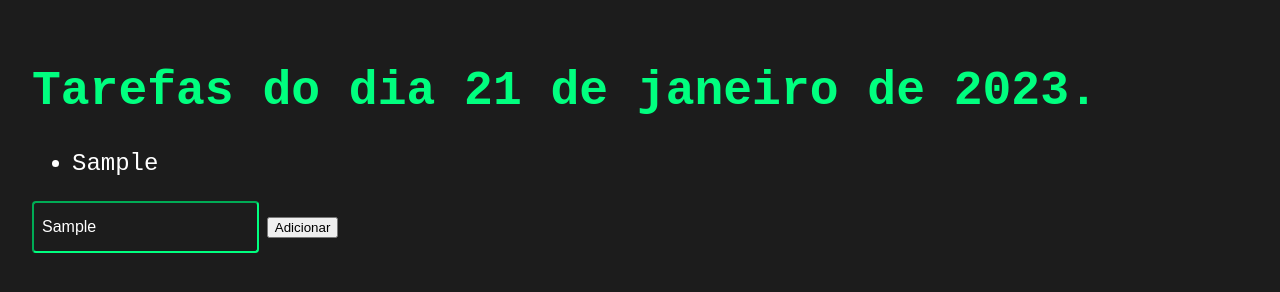
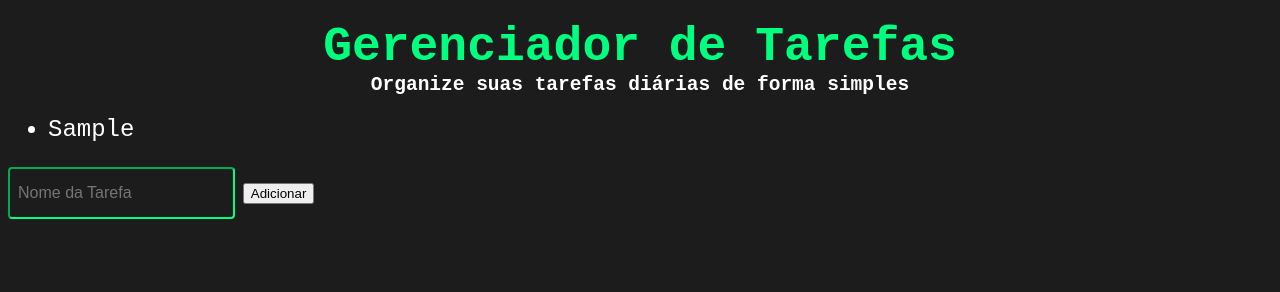
Before and after one commit to alaimcosta/trainingDevelopmentWeb, a plain HTML site: page index.html in a window 1280 px wide. Both pictures are taken after typing "Sample" into the empty fields and a click on the button "Adicionar". Drawn offline with Linux system fonts and the light colour scheme.

Commit message:
Alteração e incremento nas funcionalidades

```diff
--- a/index.html
+++ b/index.html
@@ -10,8 +10,9 @@
 </head>
 <body>
     <div>
-        <h1 class="title">Tarefas do dia 21 de janeiro de 2023.</h1>
-        <ul id="list"></ul>
+        <h1 class="title">Gerenciador de Tarefas</h1>
+        <h2 class="subtitle">Organize suas tarefas diárias de forma simples</h2>
+        <ul onclick="subliTask()" id="list"></ul>
     </div>
 
     <div>
--- a/main.css
+++ b/main.css
@@ -2,13 +2,24 @@ body {
     background-color: #1c1c1c;
     color: #ffffff;
     font-family: monospace;
-    padding: 24px;
+    padding: 24=px;
+
 }
 
 .title {
     font-size: 48px;
     color: #00ff7f;
+    margin: 20px 0px 0px 0px;
+    text-align: center;
 
+}
+.subtitle{
+    margin: 0px 0px 20px 0px;
+    text-align: center;
+}
+
+.title .subtitle{
+    text-align: center;
 }
 
 .list-item{
--- a/main.js
+++ b/main.js
@@ -14,4 +14,14 @@ function addNewTask(){
     listItem.appendChild(textElement);
     list.appendChild(listItem);
 
+    var text = document.getElementById("task_name").value='';
 }
+
+function subliTask(){
+    var list = document.getElementById("list");
+
+    list.onclick = function(){
+        list.style = "text-decoration: line-through";
+    };
+
+}
```
